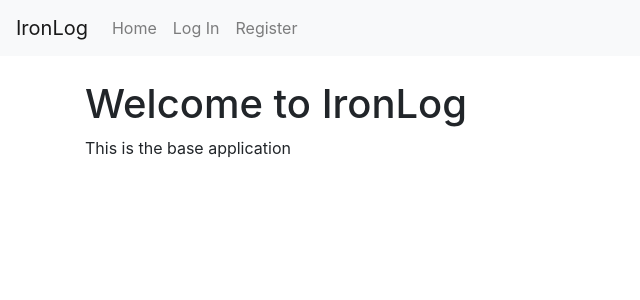
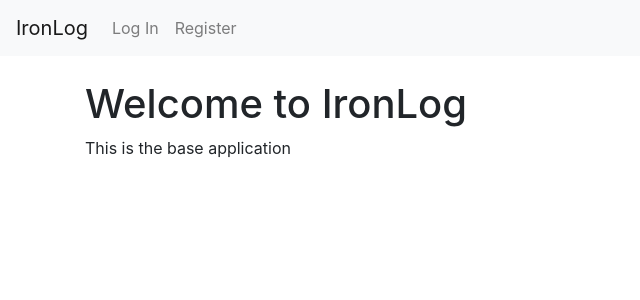
Before and after one commit to xavieralves16/fitness_tracker, a Django app: page / in a window 1280 px wide. Shown: the top 300 px of the page, without its empty margins (0-640 px from the left). Run offline with Django 5.2, Linux system fonts and the light colour scheme; some libraries are stand-ins or nearby versions.

Commit message:
Updated layout

```diff
--- a/workouts/templates/workouts/layout.html
+++ b/workouts/templates/workouts/layout.html
@@ -8,7 +8,7 @@
     <body>
 
         <nav class="navbar navbar-expand-lg navbar-light bg-light">
-            <a class="navbar-brand" href="#">IronLog</a>
+            <a class="navbar-brand" href="{% url 'index' %}">IronLog</a>
 
             <div>
               <ul class="navbar-nav mr-auto">
@@ -17,9 +17,6 @@
                         <a class="nav-link" href="#"><strong>{{ user.username }}</strong></a>
                     </li>
                 {% endif %}
-                <li class="nav-item">
-                  <a class="nav-link" href="{% url 'index' %}">Home</a>
-                </li>
                 {% if user.is_authenticated %}
                     <li class="nav-item">
                         <a class="nav-link" href="#">Dashboard</a>
```
